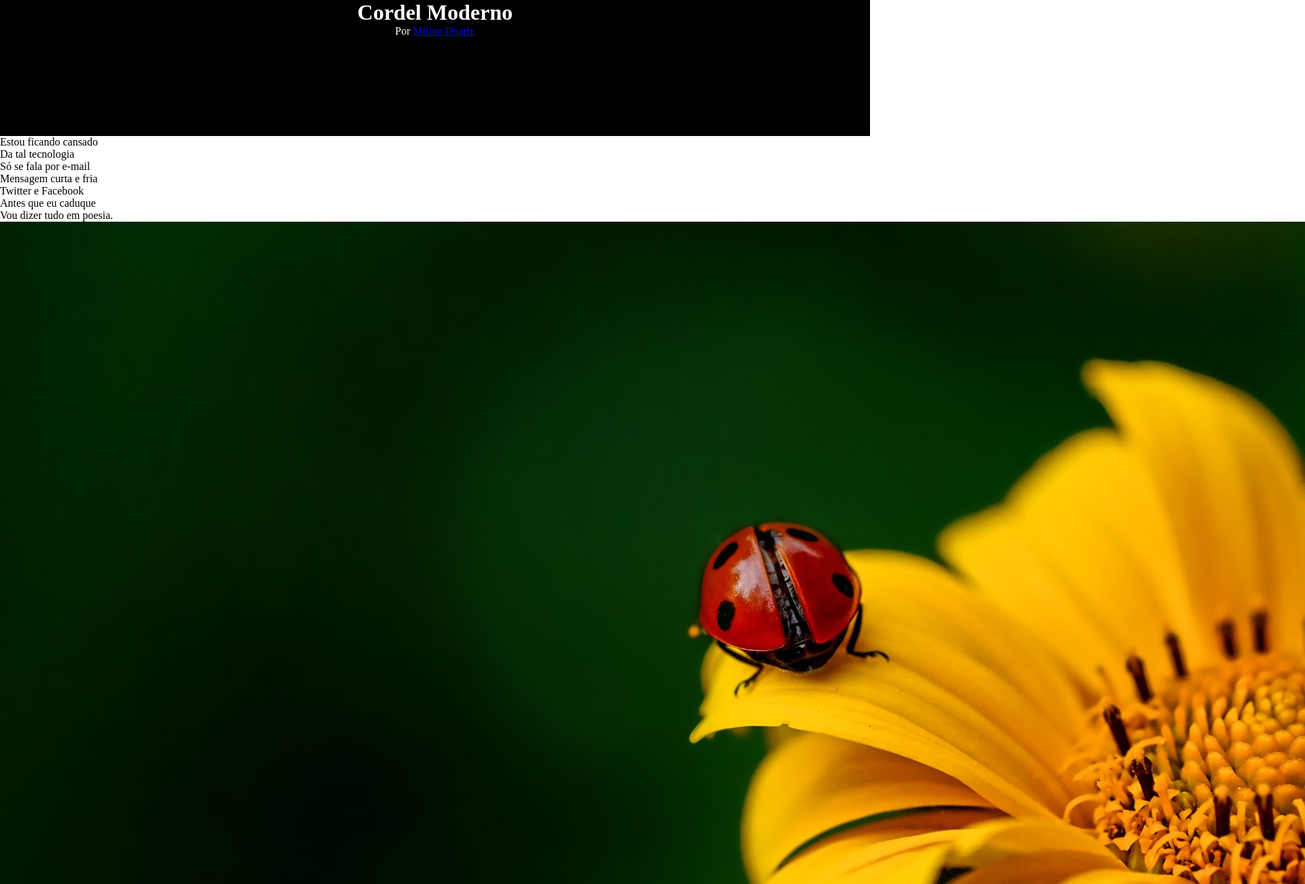
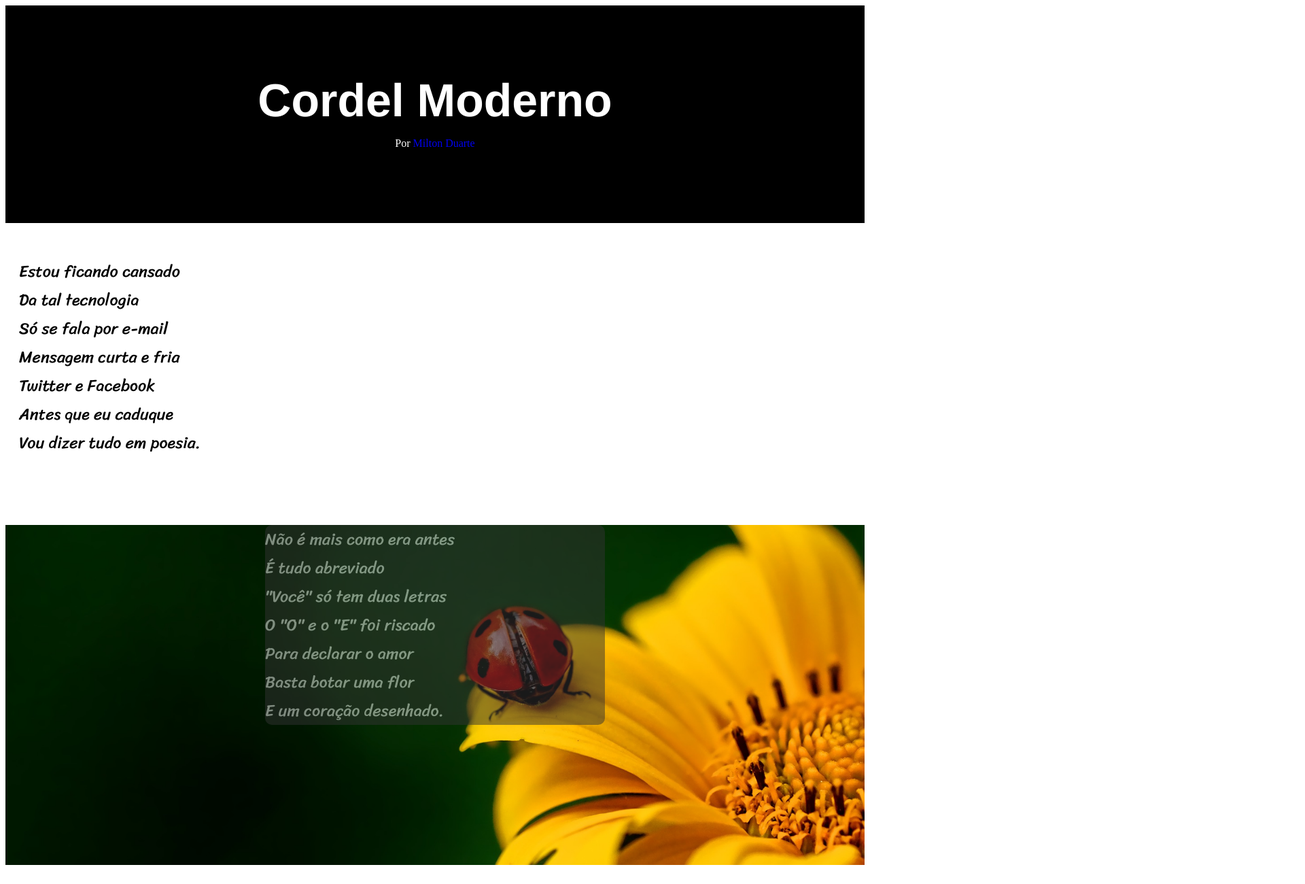
Before and after one commit to felipeiop2/HTML-CSS, a plain HTML site: page EXERCICIO/desafio 011/index.html in a window 1280 px wide. Shown: the top 1300 px of the page at 68% size, 1920 px wide, since content can reach past the window. Drawn offline with Linux system fonts and the light colour scheme.

Commit message:
projetocorder

```diff
--- a/EXERCICIO/desafio 011/index.html
+++ b/EXERCICIO/desafio 011/index.html
@@ -12,7 +12,7 @@
         <p>Por <a href="https://www.recantodasletras.com.br/poesias/3186743">Milton Duarte</a></p>
      </header>
      <main>
-        <section>
+        <section class="primeiro">
             <p>Estou ficando cansado <br>
                 Da tal tecnologia <br>
                 Só se fala por e-mail <br>
@@ -22,9 +22,9 @@
                 Vou dizer tudo em poesia. <br>
                 </p>
         </section>
-        <section>
-            <img src="imagens/background001.jpg" alt="flor amarela">
-            <p>
+        <section class="imagem2">
+
+            <p class="imgletra">
                 Não é mais como era antes <br>
                 É tudo abreviado <br>
                 "Você" só tem duas letras <br>
@@ -34,7 +34,7 @@
                 E um coração desenhado. <br>
                 </p>
         </section>
-        <section>
+        <section class="primeiro">
             <p>Arroba agora não pesa <br>
                 É parte de um endereço <br>
                 Ponto final nem se usa <br>
@@ -53,8 +53,7 @@
                 Decifre esse rabisco.
             </p>
         </section>
-        <section>
-            <img src="imagens/background002.jpg" alt="foto livro">
+        <section class="imagem">
             <p>Tenho saudade das cartas <br>
                 Escritas com a própria mão <br>
                 Mandava no mês de Junho <br>
@@ -63,7 +62,7 @@
                 Era texto de verdade <br>
                 Nas linhas do coração. <br></p>
         </section>
-        <section>
+        <section class="primeiro">
             <p>
                 Agora, escrevo e envio <br>
                 Chegando na mesma hora <br>
--- a/EXERCICIO/desafio 011/style.css
+++ b/EXERCICIO/desafio 011/style.css
@@ -1,6 +1,10 @@
-*{
-    margin: 0px;
-    padding: 0px;
+@font-face {
+    font-family:'PassionOne' ;
+    src: url(fontes/GoogleFonts-PassionOne/PassionOne-Bold.ttf) format(ttf);
+}
+@font-face {
+    font-family:'regular';
+    src: url(fontes/GoogleFonts-Sriracha/Sriracha-Regular.ttf);
 }
 header {
     background-color: black;
@@ -8,4 +12,61 @@ header {
     height: 200px;
     display: block;
     text-align: center;
+    margin: auto;
+    padding: 100px 20px 20px 20px;
     }
+    header > h1{
+        margin: auto;
+        font-family: 'PassionOne', Helvetica, sans-serif;
+        font-weight: bolder;
+        font-size:68px;
+    }
+
+    a{
+        text-decoration: none;
+    }
+    a:hover{
+        text-decoration: underline;
+    }
+    a:visited{
+        color: white;
+    }
+    section > p {
+        font-family:'regular', Helvetica, sans-serif;
+        font-size: 1.5em;
+    }
+    section.primeiro{
+        margin-left: 20px;
+        margin-top: 50px;
+        margin-bottom: 100px;
+    }
+    section.imagem{
+        background-image: url(imagens/background002.jpg);
+        background-repeat: no-repeat;
+        background-position: right center;
+        background-size: cover;
+        background-attachment: fixed;
+        max-width: 900vh;
+    }
+    section.imagem2{
+        background-image: url(imagens/background001.jpg);
+        background-repeat: no-repeat;
+        background-position: right center;
+        background-size: cover;
+        background-attachment: fixed;
+        min-height: 500px;
+        max-height: 1000px;
+
+
+
+
+
+    }
+    .imgletra{
+        color: white;
+        background-color: rgb(51, 51, 51);
+        width: 500px;
+        opacity: 0.5;
+        margin: auto;
+        border-radius: 10px;
+    }
```
Also changed, not shown: EXERCICIO/desafio 011/fontes/GoogleFonts-PassionOne/PassionOne-Black.ttf (added), EXERCICIO/desafio 011/fontes/GoogleFonts-PassionOne/PassionOne-Bold.ttf (added), EXERCICIO/desafio 011/fontes/GoogleFonts-PassionOne/PassionOne-Regular.ttf (added), EXERCICIO/desafio 011/fontes/GoogleFonts-Sriracha/Sriracha-Regular.ttf (added).
